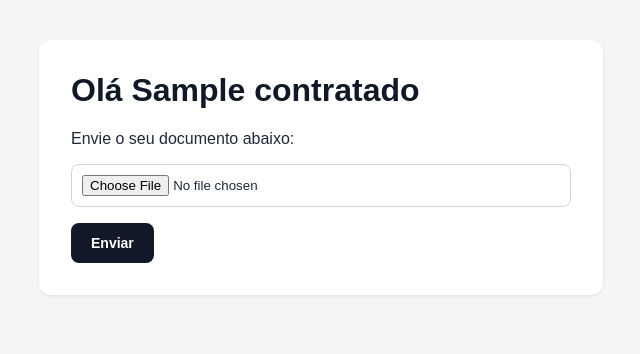
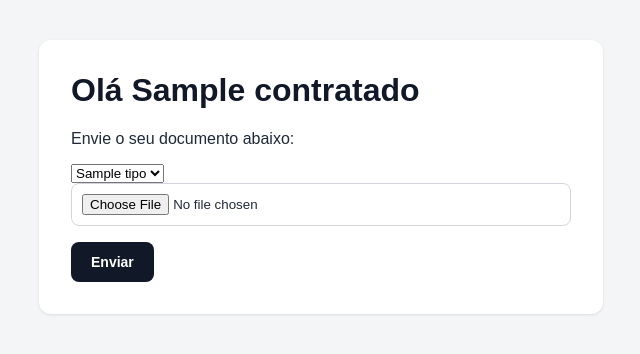
Before and after one commit to miguelantonyo/rh-app, a Flask app: template templates/upload_pessoal.html in a window 1280 px wide. Shown: the top 354 px of the page, without its empty margins (319-959 px from the left). Run offline with Flask 3, Linux system fonts and the light colour scheme; tables that the repository leaves empty hold one stand-in row (values such as "Sample post"); the template is opened without the code that fills it: values that come from a table or form of the project are taken from there, most other values are stand-ins (such as "Sample title", 1, 10 or a date in 2020).

Commit message:
Adiciona tipos de documentos, e corrige rotas duplicadas

```diff
--- a/app.py
+++ b/app.py
@@ -21,6 +21,8 @@ class Documento(db.Model):
     nome_arquivo = db.Column(db.String(200))
     contratado_id = db.Column(db.Integer, db.ForeignKey('contratado.id'))
 
+DOCUMENTOS_OBRIGATORIOS = ['RG', 'CPF', 'Comprovante de residencia', 'Título de Eleitor', 'PIS',
+                           'Conta Bancária', 'Reservista']
 PASTA_UPLOADS = 'uploads'
 os.makedirs(PASTA_UPLOADS, exist_ok=True)
 
@@ -38,16 +40,6 @@ def formulario():
 @app.route('/sobre')
 def sobre():
     return 'sobre'
-
-@app.route('/upload', methods=['GET', 'POST'])
-def uploads():
-    if request.method == 'POST':
-        arquivo = request.files.get('documento')
-        nome_seguro = secure_filename(arquivo.filename)
-        caminho = os.path.join(PASTA_UPLOADS, nome_seguro)
-        arquivo.save(caminho)
-        return f'Arquivo {nome_seguro} salvo com sucesso!'
-    return render_template('upload.html')
 
 @app.route('/cadastrar', methods=['GET', 'POST'])
 def cadastrar():
@@ -77,18 +69,18 @@ def upload_pessoal(token):
         return 'Link inválido ou não encontrado.', 404
 
     if request.method == 'POST':
-       arquivo = request.files.get('documento')
-       nome_seguro = secure_filename(arquivo.filename)
-       caminho = os.path.join(PASTA_UPLOADS, nome_seguro)
-       arquivo.save(caminho)
+        tipo_documento = request.form.get('tipo_documento')
+        arquivo = request.files.get('documento')
+        nome_seguro = secure_filename(arquivo.filename)
+        caminho = os.path.join(PASTA_UPLOADS, nome_seguro)
+        arquivo.save(caminho)
 
-       novo_documento = Documento(tipo='geral', nome_arquivo=nome_seguro, contratado_id=contratado.id)
-       db.session.add(novo_documento)
-       db.session.commit()
+        novo_documento = Documento(tipo=tipo_documento, nome_arquivo=nome_seguro, contratado_id=contratado.id)
+        db.session.add(novo_documento)
+        db.session.commit()
 
-       return f'Documento enviado com sucesso, {contratado.nome}!'
+        return f'Documento "{tipo_documento}" enviado com sucesso, {contratado.nome}!'
 
-    return render_template('upload_pessoal.html', contratado=contratado)
-
+    return render_template('upload_pessoal.html', contratado=contratado, tipos=DOCUMENTOS_OBRIGATORIOS)
 if __name__ == '__main__':
     app.run(debug=True, port=5001)
--- a/templates/upload_pessoal.html
+++ b/templates/upload_pessoal.html
@@ -11,10 +11,14 @@
     <p>Envie o seu documento abaixo:</p>
 
     <form method="POST" enctype="multipart/form-data">
+        <select name="tipo_documento">
+            {% for tipo in tipos %}
+                <option value="{{ tipo }}">{{ tipo }}</option>
+            {% endfor %}
+        </select>
         <input type="file" name="documento">
         <button type="submit"> Enviar</button>
     </form>
     </div>
-
 </body>
 </html>
```
